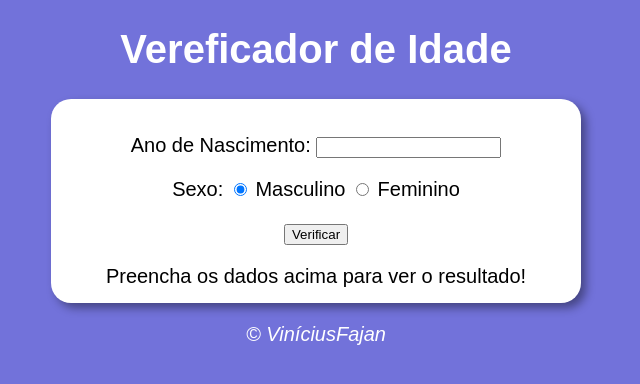
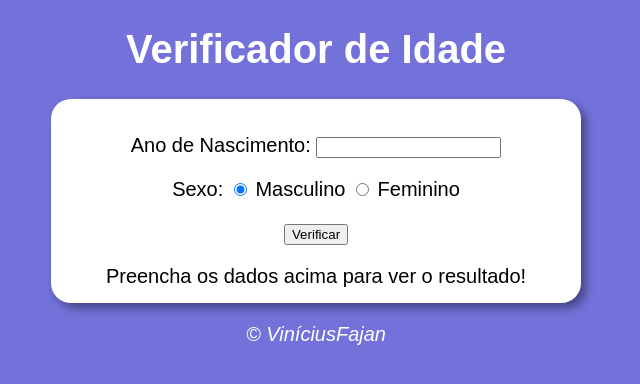
Before and after one commit to ViniFajan/Verificador-de-idade, a plain HTML site: page index.html in a window 1280 px wide. Shown: the whole page, without its empty margins (324-964 px from the left). Drawn offline with Linux system fonts and the light colour scheme.

Commit message:
Update index.html

```diff
--- a/index.html
+++ b/index.html
@@ -10,7 +10,7 @@
 </head>
 <body>
     <header>
-        <h1>Vereficador de Idade</h1>
+        <h1>Verificador de Idade</h1>
     </header>
     <section>
         <div>
```
